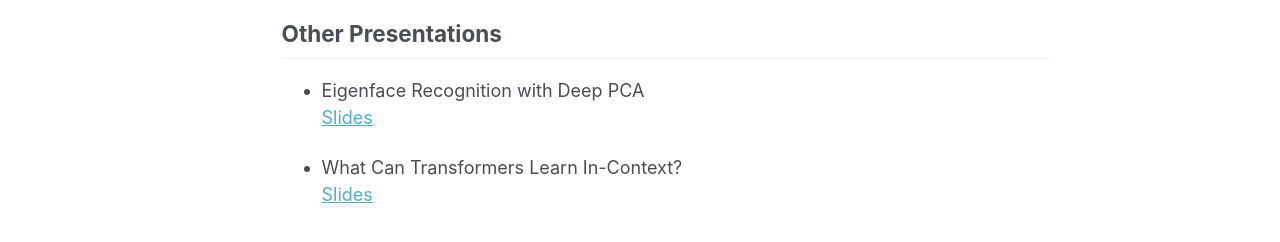
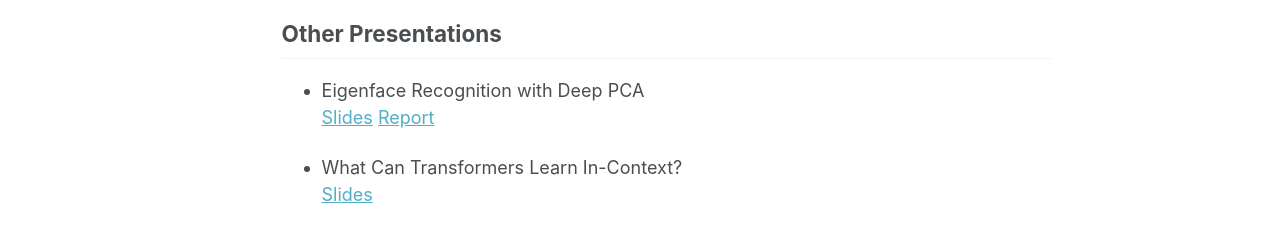
Before and after one commit to zhaoyl18/zhaoyl18.github.io, a Jekyll site: the page built from _pages/talks.md, in a window 1280 px wide and 968 px high. Shown: the part 574-816 px from the top of the window. Built offline with Jekyll 4.4.1, drawn with Linux system fonts in a browser that asks for light colours; some web fonts are replaced.

Commit message:
Update ece571 report

```diff
--- a/_pages/talks.md
+++ b/_pages/talks.md
@@ -23,7 +23,7 @@ redirect_from:
 ## Other Presentations
 
 * Eigenface Recognition with Deep PCA
-[Slides](https://yulaizhao.com/files/slides_ECE571_final.pdf)
+[Slides](https://yulaizhao.com/files/slides_ECE571_final.pdf) [Report](https://yulaizhao.com/files/report_ECE571_final.pdf)
 
 * What Can Transformers Learn In-Context?
 [Slides](https://yulaizhao.com/files/slides_in_context_learning.pdf)
```
Also changed, not shown: 1 other file.
